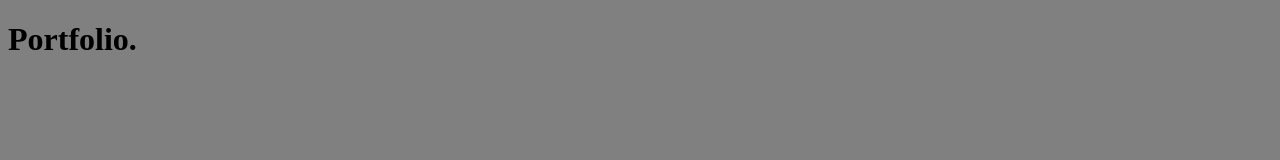
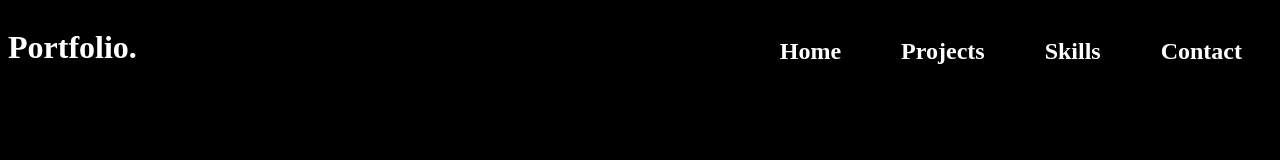
Before and after one commit to JamesJ123/Personal-Portfolio-Website, a plain HTML site: page index.html in a window 1280 px wide. Drawn offline with Linux system fonts and the light colour scheme.

Commit message:
Day 1 2nd update
Using the CSS knowledge that I just obtained, I made some adjustments to the portfolio.

```diff
--- a/index.html
+++ b/index.html
@@ -5,10 +5,30 @@
     <meta name="viewport" content="width=device-width, initial-scale=1.0">
     <title>Personnal Website</title>
     <style>
+        .container{
+            display: grid;
+            grid-template-columns: 1fr 1fr;
+        }
+        .sub-container{
+            display: flex;
+            flex-direction: row-reverse;
+        }
+        .sub-container > h2 {
+            margin: 10px;
+            padding: 20px;
+        }
 
     </style>
 </head>
-<body style="background-color: grey;">
-    <h1>Portfolio.</h1>
+<body style="background-color: black;">
+    <div class="container">
+            <div><h1 style="color: white;">Portfolio.</h1></div>
+            <div class="sub-container">
+                <h2 style="color: white;">Contact</h2>
+                <h2 style="color: white;">Skills</h2>
+                <h2 style="color: white;">Projects</h2>
+                <h2 style="color: white;">Home</h2>
+            </div>
+    </div>
 </body>
 </html>
```
